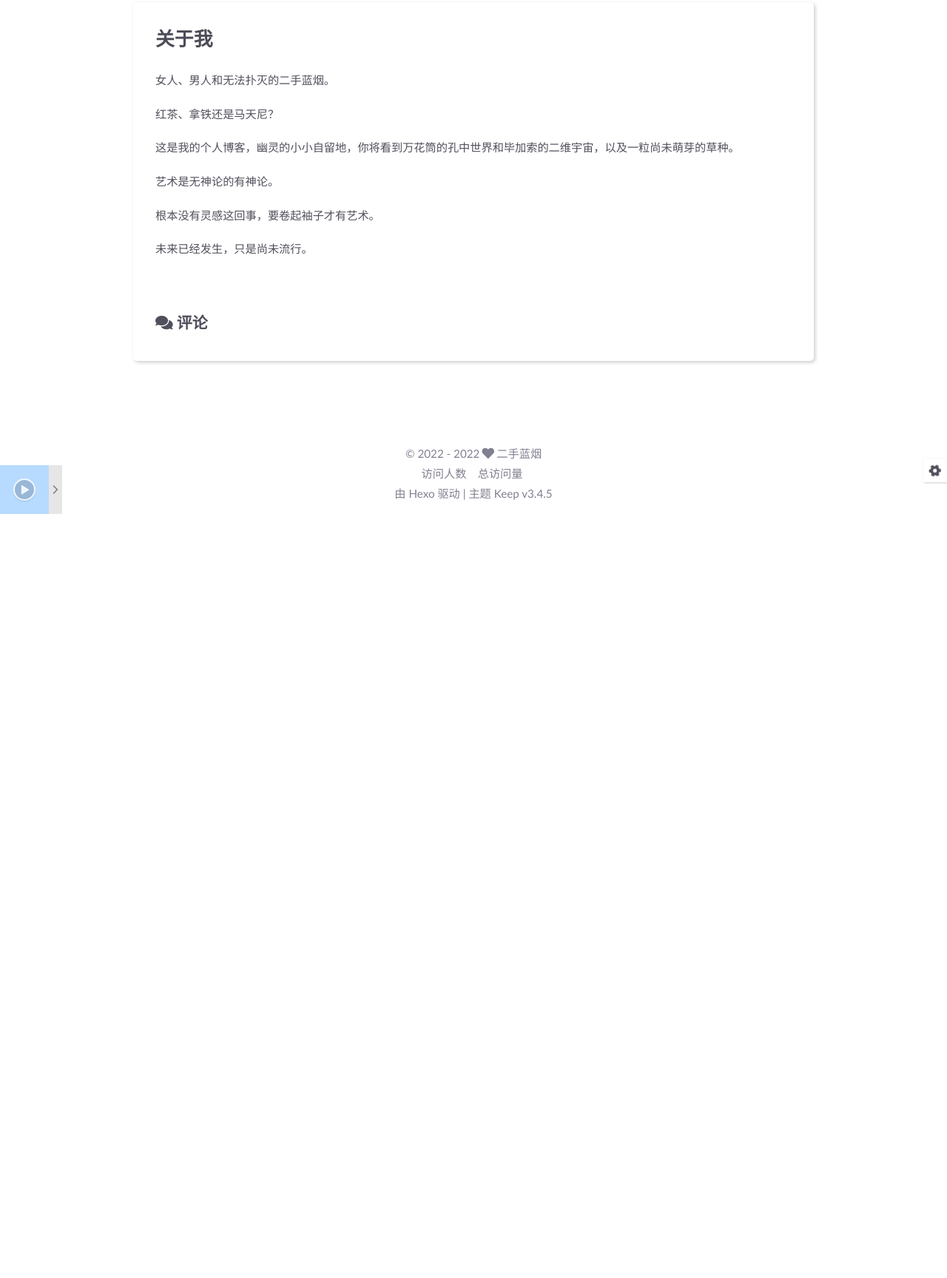
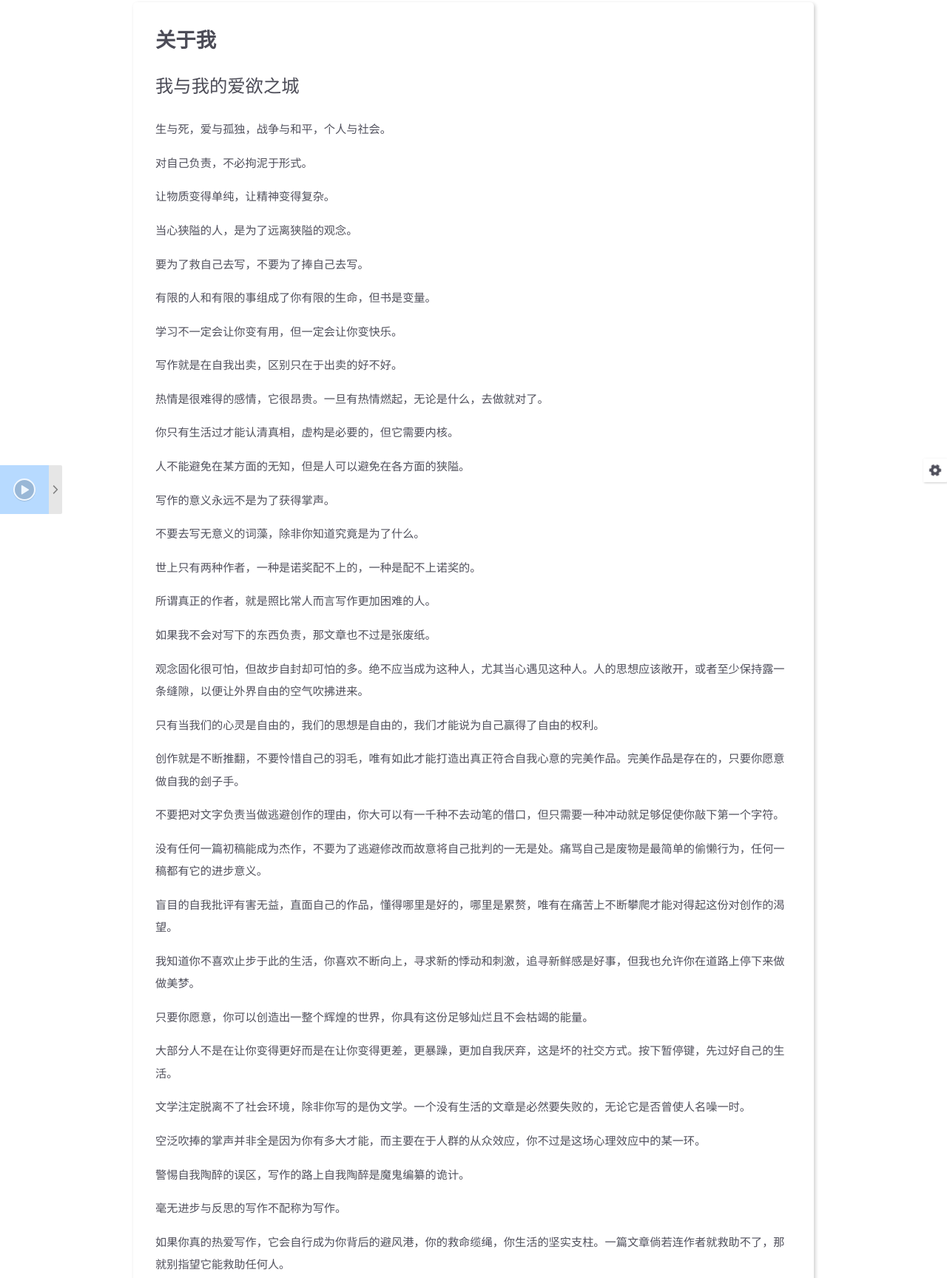
Before and after one commit to ershoulanyan/ershoulanyan.github.io, a plain HTML site: page about/index.html in a window 1280 px wide. Shown: the part 105-1833 px from the top of the page at 74% size. Before the commit the page ends 800 px from the top, so only its background shows below. Drawn offline with Linux system fonts and the light colour scheme; some packages are replaced by stand-ins of ours; files that its build step writes are made by us from their sources; a script that the page names is missing; files whose address does not match are found by name.

Commit message:
Site updated: 2022-08-27 17:32:46

```diff
--- a/about/index.html
+++ b/about/index.html
@@ -183,12 +183,38 @@
 
         <div class="page-template-content markdown-body">
 
-                <h2 id="关于我"><a href="#关于我" class="headerlink" title="关于我"></a>关于我</h2><p>女人、男人和无法扑灭的二手蓝烟。</p>
-<p>红茶、拿铁还是马天尼？</p>
-<p>这是我的个人博客，幽灵的小小自留地，你将看到万花筒的孔中世界和毕加索的二维宇宙，以及一粒尚未萌芽的草种。</p>
-<p>艺术是无神论的有神论。</p>
-<p>根本没有灵感这回事，要卷起袖子才有艺术。  </p>
-<p>未来已经发生，只是尚未流行。</p>
+                <h1 id="关于我"><a href="#关于我" class="headerlink" title="关于我"></a>关于我</h1><h3 id="我与我的爱欲之城"><a href="#我与我的爱欲之城" class="headerlink" title="我与我的爱欲之城"></a>我与我的爱欲之城</h3><p>生与死，爱与孤独，战争与和平，个人与社会。</p>
+<p>对自己负责，不必拘泥于形式。</p>
+<p>让物质变得单纯，让精神变得复杂。</p>
+<p>当心狭隘的人，是为了远离狭隘的观念。</p>
+<p>要为了救自己去写，不要为了捧自己去写。</p>
+<p>有限的人和有限的事组成了你有限的生命，但书是变量。</p>
+<p>学习不一定会让你变有用，但一定会让你变快乐。</p>
+<p>写作就是在自我出卖，区别只在于出卖的好不好。</p>
+<p>热情是很难得的感情，它很昂贵。一旦有热情燃起，无论是什么，去做就对了。</p>
+<p>你只有生活过才能认清真相，虚构是必要的，但它需要内核。</p>
+<p>人不能避免在某方面的无知，但是人可以避免在各方面的狭隘。</p>
+<p>写作的意义永远不是为了获得掌声。</p>
+<p>不要去写无意义的词藻，除非你知道究竟是为了什么。</p>
+<p>世上只有两种作者，一种是诺奖配不上的，一种是配不上诺奖的。</p>
+<p>所谓真正的作者，就是照比常人而言写作更加困难的人。</p>
+<p>如果我不会对写下的东西负责，那文章也不过是张废纸。</p>
+<p>观念固化很可怕，但故步自封却可怕的多。绝不应当成为这种人，尤其当心遇见这种人。人的思想应该敞开，或者至少保持露一条缝隙，以便让外界自由的空气吹拂进来。</p>
+<p>只有当我们的心灵是自由的，我们的思想是自由的，我们才能说为自己赢得了自由的权利。</p>
+<p>创作就是不断推翻，不要怜惜自己的羽毛，唯有如此才能打造出真正符合自我心意的完美作品。完美作品是存在的，只要你愿意做自我的刽子手。</p>
+<p>不要把对文字负责当做逃避创作的理由，你大可以有一千种不去动笔的借口，但只需要一种冲动就足够促使你敲下第一个字符。</p>
+<p>没有任何一篇初稿能成为杰作，不要为了逃避修改而故意将自己批判的一无是处。痛骂自己是废物是最简单的偷懒行为，任何一稿都有它的进步意义。</p>
+<p>盲目的自我批评有害无益，直面自己的作品，懂得哪里是好的，哪里是累赘，唯有在痛苦上不断攀爬才能对得起这份对创作的渴望。</p>
+<p>我知道你不喜欢止步于此的生活，你喜欢不断向上，寻求新的悸动和刺激，追寻新鲜感是好事，但我也允许你在道路上停下来做做美梦。</p>
+<p>只要你愿意，你可以创造出一整个辉煌的世界，你具有这份足够灿烂且不会枯竭的能量。</p>
+<p>大部分人不是在让你变得更好而是在让你变得更差，更暴躁，更加自我厌弃，这是坏的社交方式。按下暂停键，先过好自己的生活。</p>
+<p>文学注定脱离不了社会环境，除非你写的是伪文学。一个没有生活的文章是必然要失败的，无论它是否曾使人名噪一时。</p>
+<p>空泛吹捧的掌声并非全是因为你有多大才能，而主要在于人群的从众效应，你不过是这场心理效应中的某一环。</p>
+<p>警惕自我陶醉的误区，写作的路上自我陶醉是魔鬼编纂的诡计。</p>
+<p>毫无进步与反思的写作不配称为写作。</p>
+<p>如果你真的热爱写作，它会自行成为你背后的避风港，你的救命缆绳，你生活的坚实支柱。一篇文章倘若连作者就救助不了，那就别指望它能救助任何人。</p>
+<p>美的存在本身就已经诠释了美的内核与意义，难道美还能区分出三六九等、卑贱与高雅、粗鄙和优越吗。</p>
+<p>最后，请永远记住这点，别让看过你文章的人成为倒霉蛋。</p>
 
 
         </div>
```
Also changed, not shown: index.html (+1 -1 lines), posts/55564/index.html (+7 -4 lines).
